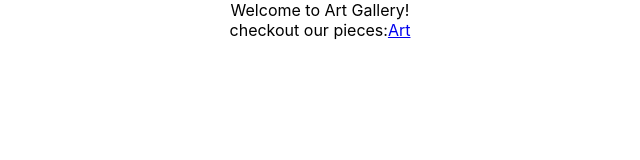
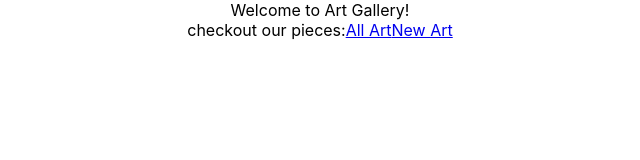
Before and after one commit to bailey-mc/capstone_frontend, a React (Create React App) app in the folder art-store/: page / in a window 1280 px wide. Shown: the top 160 px of the page, without its empty margins (320-960 px from the left). Built offline with nearby package versions, Linux system fonts and the light colour scheme.

Commit message:
new art page linked

```diff
--- a/art-store/src/App.js
+++ b/art-store/src/App.js
@@ -9,6 +9,7 @@ import './App.css';
 import Root from './routes/Root'
 import ErrorPage from './routes/Error-page';
 import Art from './routes/Art'
+import NewArt from './routes/NewArt'
 
 function App() {
 
@@ -22,6 +23,10 @@ function App() {
         {
           path:"art",
           element:<Art/>
+        },
+        {
+          path:"newArt",
+          element:<NewArt/>
         }
       ]
     },
--- /dev/null
+++ b/art-store/src/routes/NewArt.js
@@ -0,0 +1,9 @@
+function NewArt() {
+    return(
+        <>
+            new form
+        </>
+    )
+}
+
+export default NewArt;
--- a/art-store/src/routes/Root.js
+++ b/art-store/src/routes/Root.js
@@ -12,7 +12,11 @@ function Root() {
 
       Welcome to Art Gallery!<br/>
       checkout our pieces:
-      <Link to={'art'}>Art</Link>
+      <Link to={'art'}>All Art</Link>
+      {/* link to available art */}
+      {/* link to artists? */}
+      {/* link to sold art */}
+      <Link to={'newart'}>New Art</Link>
       <div>
         <Outlet/>
       </div>
```
